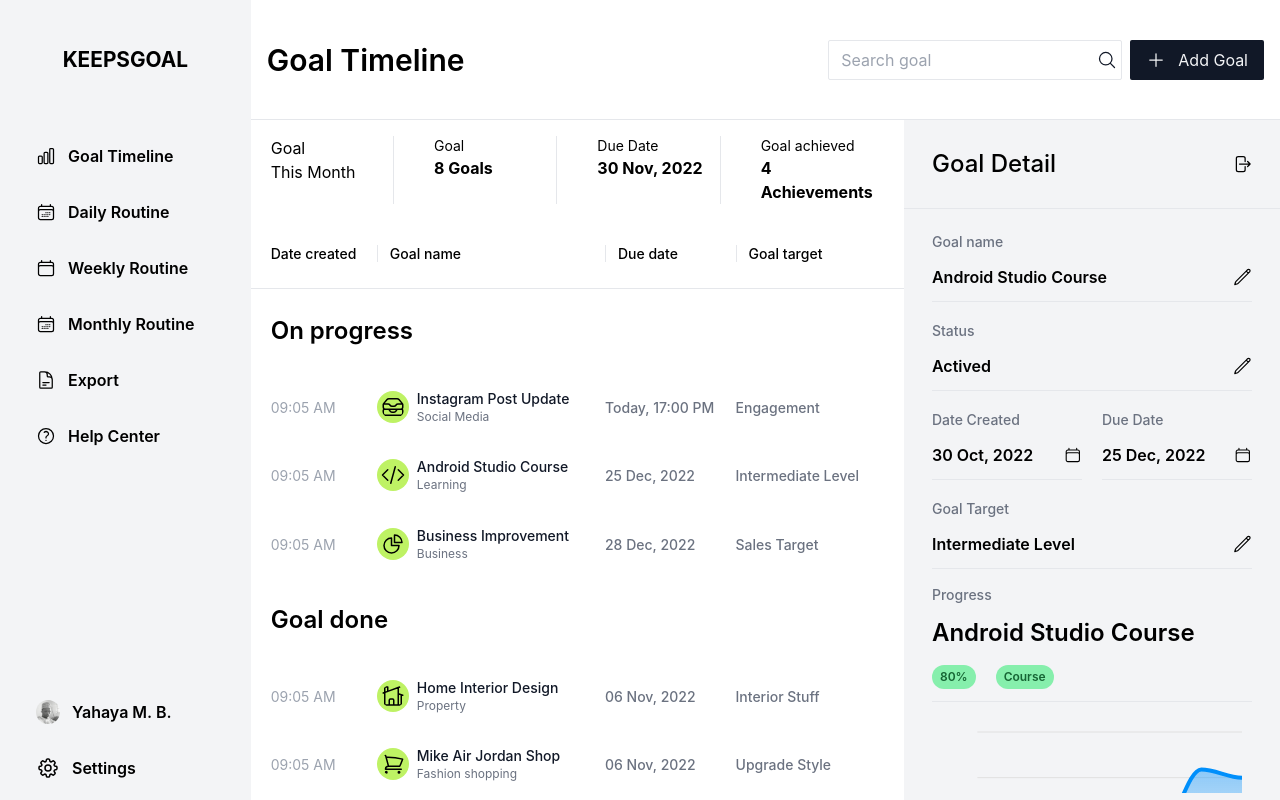
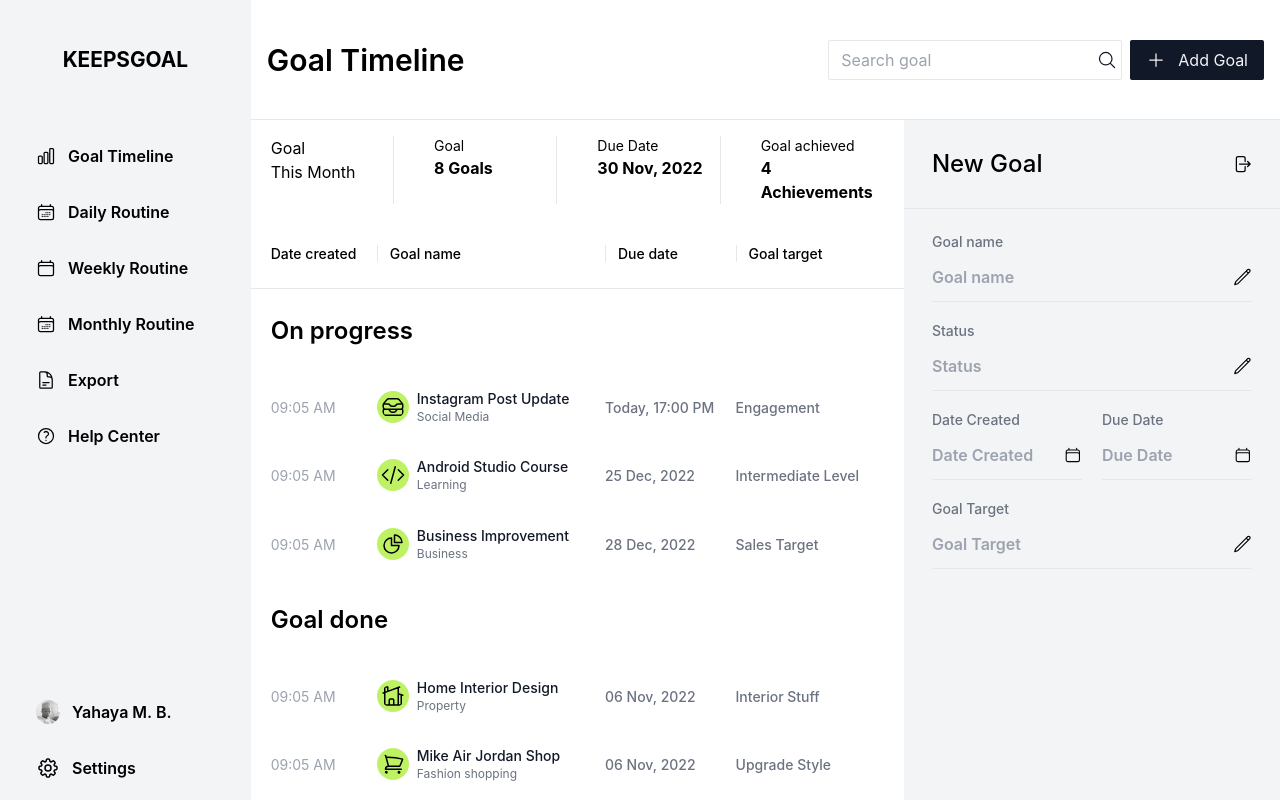
Before and after one commit to Abiey2579/keeps-goal, a React (Create React App) app: page / in a window 1280 px wide. Built offline with nearby package versions, Linux system fonts and the light colour scheme.

Commit message:
Completed New Goal Component

```diff
--- a/src/components/IndexKeepsGoal.tsx
+++ b/src/components/IndexKeepsGoal.tsx
@@ -2,10 +2,10 @@ import React from "react";
 import "./../index.css";
 
 // COMPONENTS
-import GoalDetails from "./GoalDetails";
+// import GoalDetails from "./GoalDetails";
 import GoalList from "./GoalList";
 import Metrics from "./Metrics";
-// import NewGoalDetails from "./NewGoalDetails";
+import NewGoalDetails from "./NewGoalDetails";
 import SideNavigation from "./SideNavigation";
 import TopNavigation from "./TopNavigation";
 
@@ -21,8 +21,8 @@ const KeepsGoal = () => {
             <GoalList />
           </div>
           <div className="w-96 bg-gray-100">
-            <GoalDetails />
-            {/* <NewGoalDetails /> */}
+            {/* <GoalDetails /> */}
+            <NewGoalDetails />
           </div>
         </div>
       </div>
--- a/src/components/NewGoalDetails.tsx
+++ b/src/components/NewGoalDetails.tsx
@@ -1,9 +1,106 @@
 import React from "react";
+import {
+  ArrowRightOnRectangleIcon,
+  CalendarIcon,
+  PencilIcon,
+} from "@heroicons/react/24/outline";
 
 const NewGoalDetails = () => {
   return (
-    <div>
-      <h1>New Goal Detail</h1>
+    <div className="h-[99%] overflow-y-scroll scrollbar-thin scrollbar-thumb-gray-900 scrollbar-track-gray-50">
+      <div className="flex items-center justify-between border-b p-7">
+        <h1 className="text-2xl font-medium">New Goal</h1>
+        <ArrowRightOnRectangleIcon className="w-5 h-5" />
+      </div>
+      <div className="px-7 py-5">
+        <div className="mb-4">
+          <label
+            htmlFor="GoalName"
+            className="text-sm font-medium mb-1 text-gray-500"
+          >
+            Goal name
+          </label>
+          <div className="flex items-center justify-between border-b py-3">
+            <input
+              type="text"
+              name="GoalName"
+              placeholder="Goal name"
+              className="w-full border-0 outline-0 bg-transparent font-semibold"
+            />
+            <PencilIcon className="w-5 h-5" />
+          </div>
+        </div>
+        <div className="mb-4">
+          <label
+            htmlFor="Status"
+            className="text-sm font-medium mb-1 text-gray-500"
+          >
+            Status
+          </label>
+          <div className="flex items-center justify-between border-b py-3">
+            <input
+              type="text"
+              name="Status"
+              placeholder="Status"
+              className="w-full border-0 outline-0 bg-transparent font-semibold"
+            />
+            <PencilIcon className="w-5 h-5" />
+          </div>
+        </div>
+        <div className="flex items-center justify-between gap-5">
+          <div className="mb-4">
+            <label
+              htmlFor="DateCreated"
+              className="text-sm font-medium mb-1 text-gray-500"
+            >
+              Date Created
+            </label>
+            <div className="flex items-center justify-between border-b py-3">
+              <input
+                type="text"
+                name="DateCreated"
+                placeholder="Date Created"
+                className="w-full border-0 outline-0 bg-transparent font-semibold"
+              />
+              <CalendarIcon className="w-5 h-5" />
+            </div>
+          </div>
+          <div className="mb-4">
+            <label
+              htmlFor="DueDate"
+              className="text-sm font-medium mb-1 text-gray-500"
+            >
+              Due Date
+            </label>
+            <div className="flex items-center justify-between border-b py-3">
+              <input
+                type="text"
+                name="DueDate"
+                placeholder="Due Date "
+                className="w-full border-0 outline-0 bg-transparent font-semibold"
+              />
+              <CalendarIcon className="w-5 h-5" />
+            </div>
+          </div>
+        </div>
+        <div className="mb-4">
+          <label
+            htmlFor="GoalTarget"
+            className="text-sm font-medium mb-1 text-gray-500"
+          >
+            Goal Target
+          </label>
+          <div className="flex items-center justify-between border-b py-3">
+            <input
+              type="text"
+              name="GoalTarget"
+              placeholder="Goal Target"
+              className="w-full border-0 outline-0 bg-transparent font-semibold"
+            />
+            <PencilIcon className="w-5 h-5" />
+          </div>
+        </div>
+      </div>
     </div>
   );
 };
```
